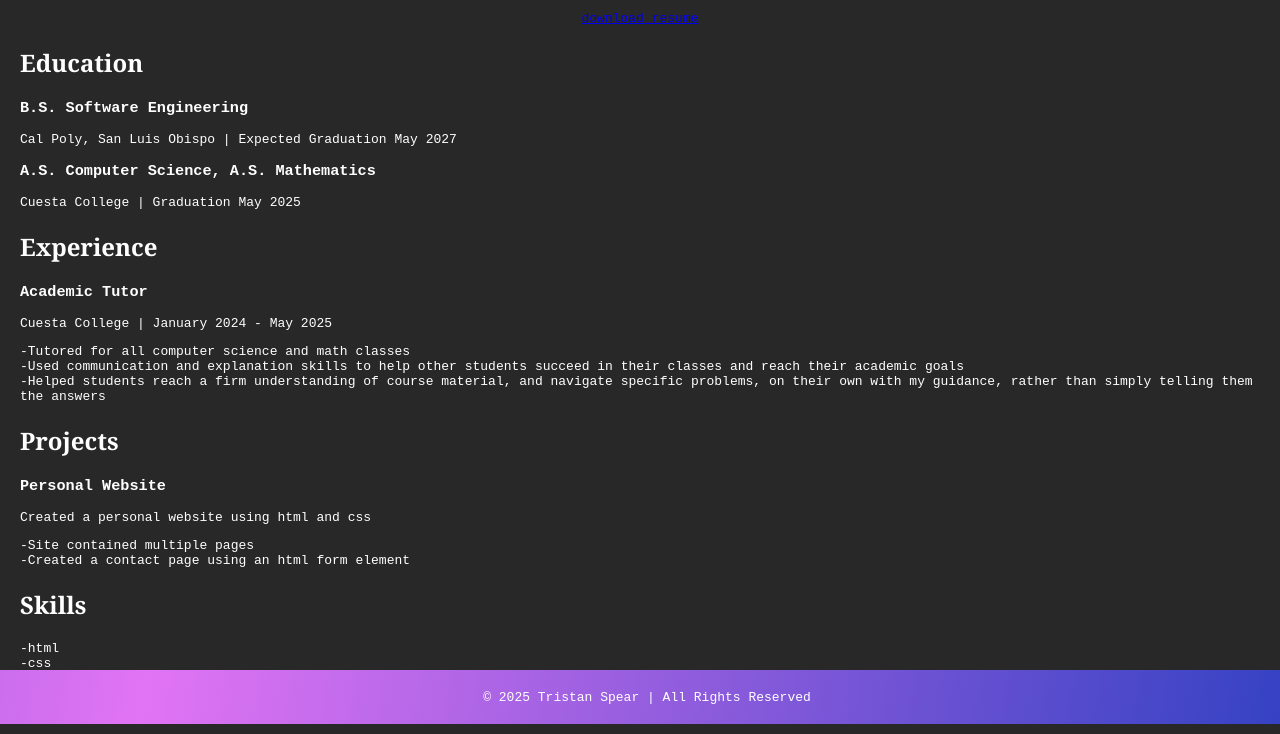
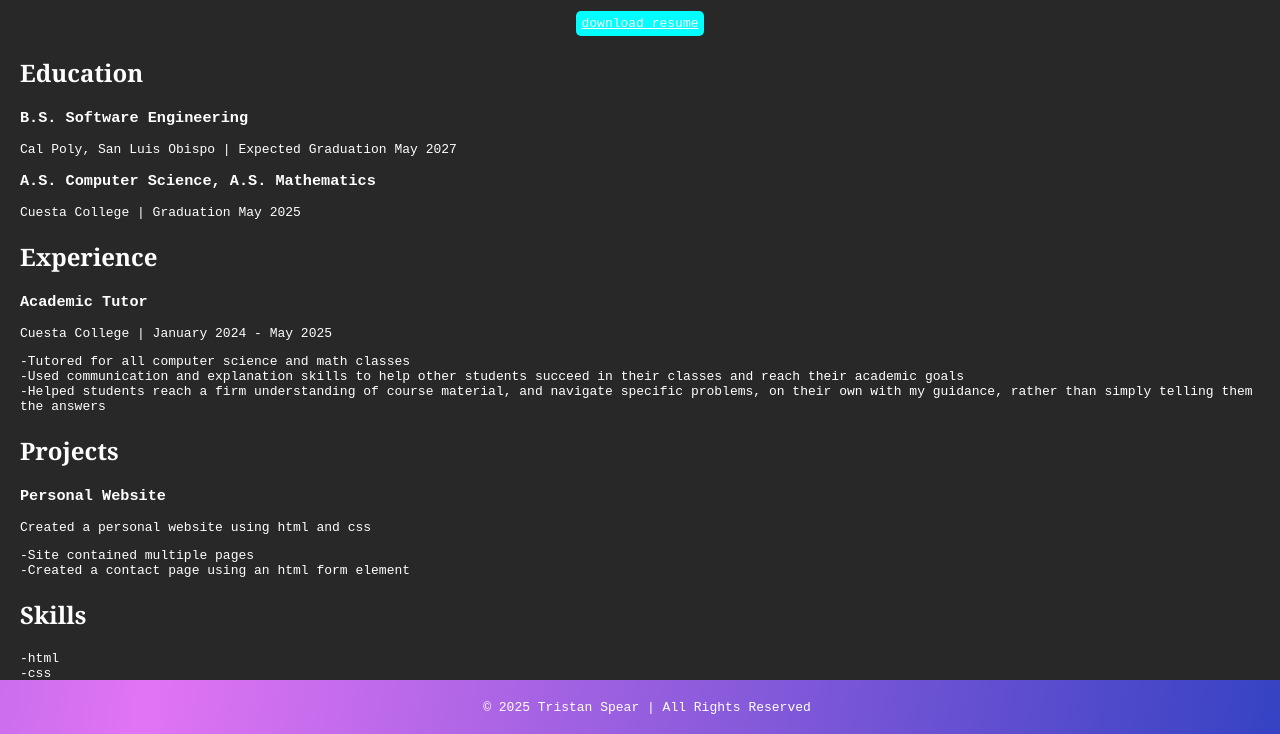
Before and after one commit to tristanspear/tristanspear.github.io, a plain HTML site: page resume.html in a window 1280 px wide. Shown: the part 163-897 px from the top of the page. Drawn offline with Linux system fonts and the light colour scheme.

Commit message:
Additional button styling

```diff
--- a/resume.html
+++ b/resume.html
@@ -17,7 +17,7 @@
     </nav>
     <main>
       <h1 class="page-title">Resume</h1>
-      <a href="./Spear, Tristan - Resume - Sep 2025 copy.pdf" download>download resume</a>
+      <a href="./Spear, Tristan - Resume - Sep 2025 copy.pdf" style="color:white; background-color: aqua; border-radius: 5px; padding: 5px;"download>download resume</a>
       <div class="resume">
         <section class="section">
           <h2 class="section-title">Education</h2>
```
